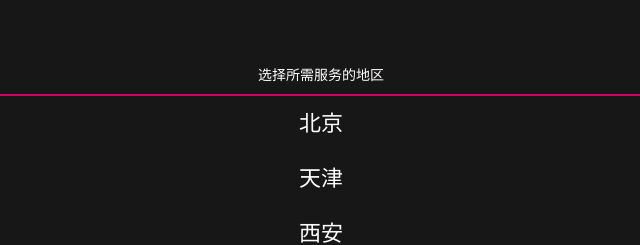
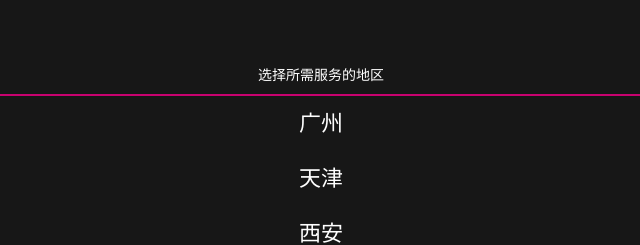
Before and after one commit to eganchau/add, a plain HTML site: page widget/html/cityselector_frame.html in a window 1280 px wide. Shown: the full height of the page, 319-959 px from the left. Drawn offline with Linux system fonts and the light colour scheme.

Commit message:
同步代码

```diff
--- a/widget/html/cityselector_frame.html
+++ b/widget/html/cityselector_frame.html
@@ -57,7 +57,7 @@
         <div class="title">选择所需服务的地区</div>
     </header>
     <section id="list">
-        <div class="city">北京</div>
+        <div class="city">广州</div>
         <div class="city">天津</div>
         <div class="city">西安</div>
     </section>
```
